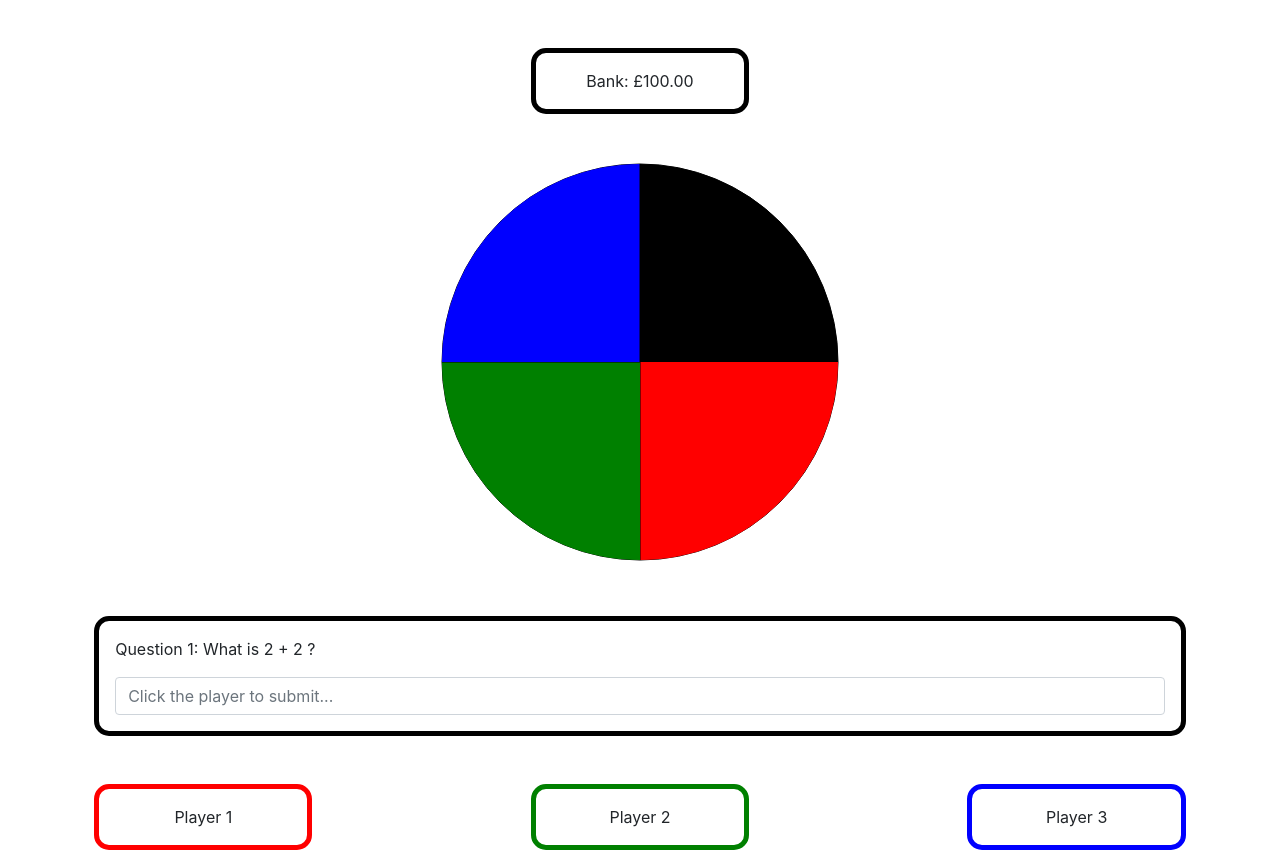
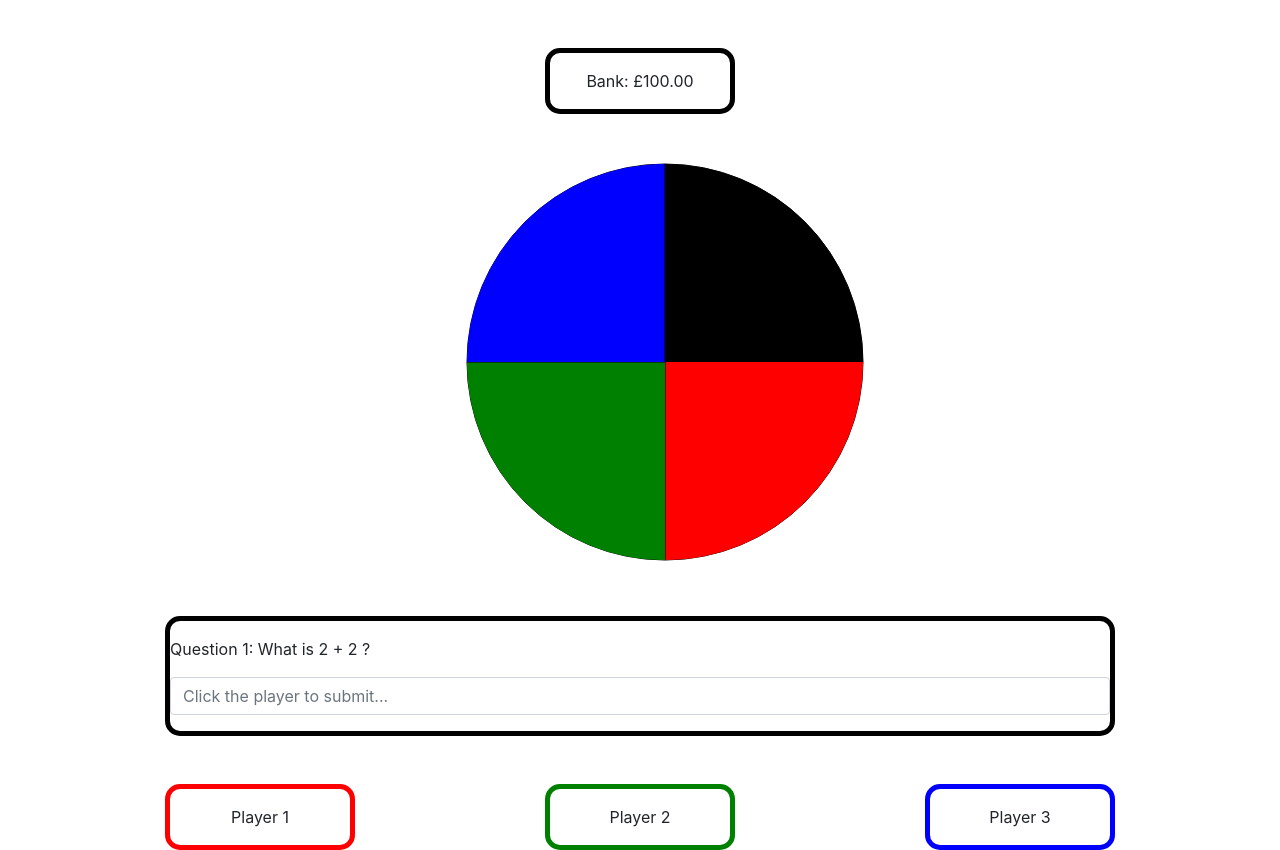
Before and after one commit to Boothy742/The-Wheel, a plain HTML site: page index.html in a window 1280 px wide. Drawn offline with nearby package versions, Linux system fonts and the light colour scheme.

Commit message:
Added a 'container' div to correct width issues

```diff
--- a/Content/styles.css
+++ b/Content/styles.css
@@ -6,7 +6,7 @@
   border: solid 5px black;
   border-radius: 15px;
   margin-top: 3em;
-  padding: 1em;
+  padding: 1em 0;
 }
 
 .noselect {
--- a/index.html
+++ b/index.html
@@ -16,7 +16,7 @@
 </head>
 
 <body>
-
+  <div class="container">
     <div class="row">
       <div id="bank-container" class="offset-sm-5 col-sm-2 game-data noselect center">
         <span id="bank"></span>
@@ -51,8 +51,8 @@
         <span id="p3">Player 3</span>
       </div>
     </div>
+  </div>
+  <script src="./Scripts/code.js" type="text/javascript"></script>
 </body>
 
-<script src="./Scripts/code.js" type="text/javascript"></script>
-
 </html>
```
Lines whose indentation alone changed are shown as unchanged.
